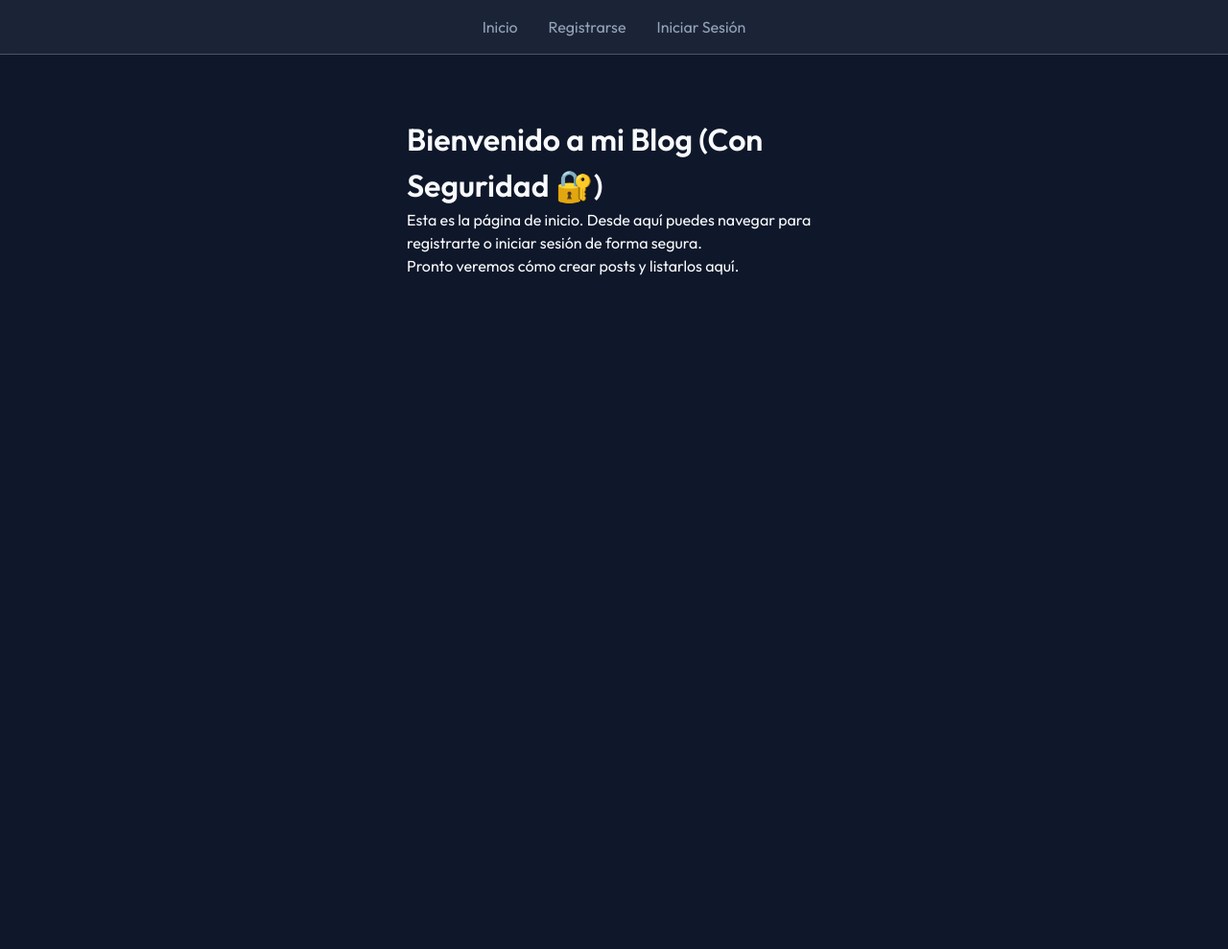
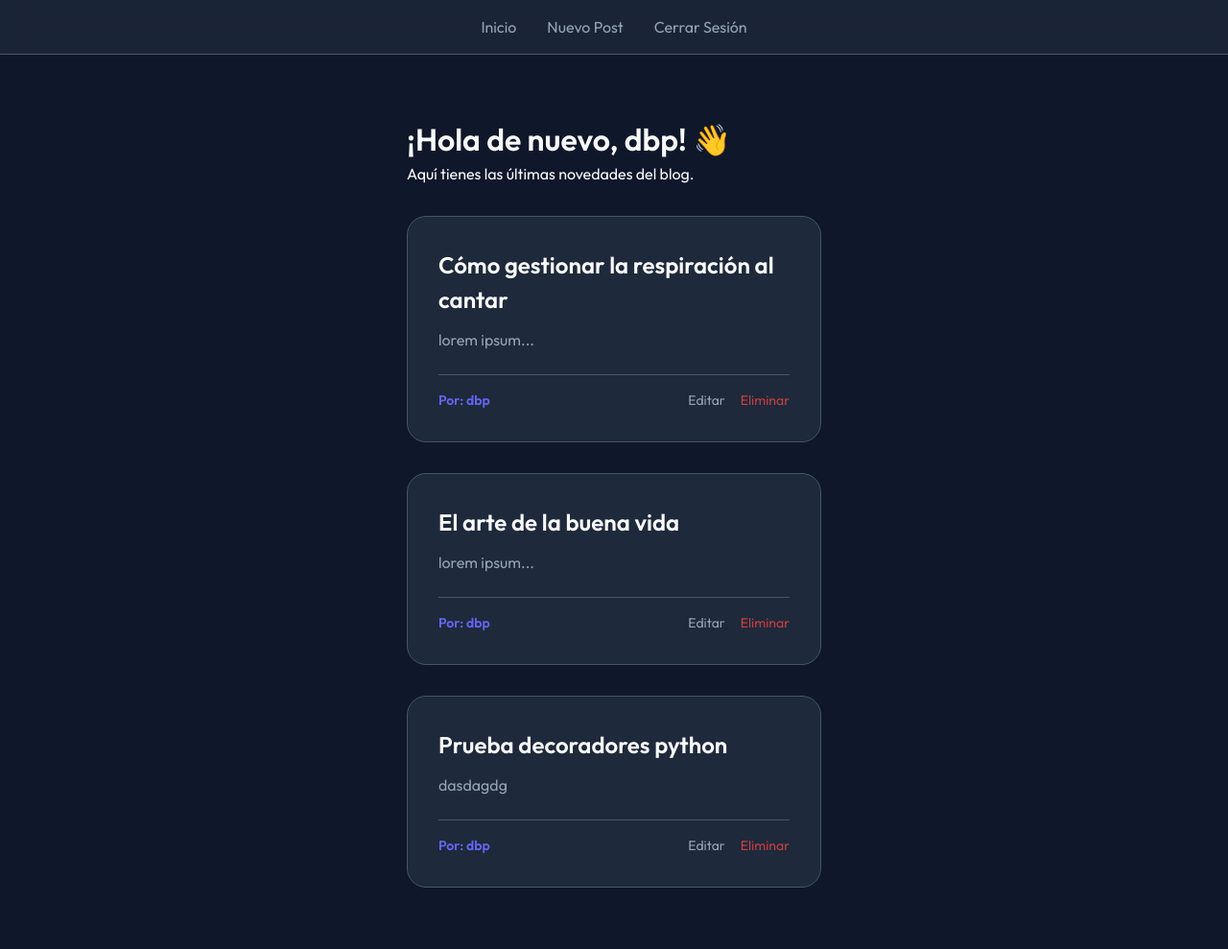
Before and after one commit to DavitBoo/flask, a Flask app: page / in a window 1280 px wide. Shown: the whole page at 96% size. Before the commit the page ends 287 px from the top, so only its background shows below. Run offline with Flask 3, Linux system fonts and the light colour scheme; a user stored in the database is signed in.

Commit message:
blog con auth done

```diff
--- a/main.py
+++ b/main.py
@@ -1,5 +1,16 @@
-from models import app, db, Usuario # importp tpdp del archivo models.py
-from flask import request, redirect, url_for, render_template, session
+from models import app, db, Usuario, Post # importp tpdp del archivo models.py
+from flask import request, redirect, url_for, render_template, flash
+from flask_login import LoginManager, login_user, logout_user, current_user, login_required
+
+login_manager = LoginManager()
+login_manager.init_app(app)
+login_manager.login_view = "login" # Redirige si intentan ir a links con @login_required
+
+@login_manager.user_loader
+def load_user(user_id):
+    return Usuario.query.get(int(user_id))  # si el id es válido, devuelve el usuario
+
+app.secret_key = "mi_clave_secreta_123"
 
 # Crear las tablas en la base de datos (si no existen)
 with app.app_context():
@@ -9,7 +20,9 @@ with app.app_context():
 
 @app.route('/')
 def home():
-    return render_template("index.html")
+    posts = Post.query.all()
+    return render_template("index.html", posts=posts)
+
 # registrar un usuario con HASH
 @app.route('/registro', methods=['GET', 'POST'])
 def registro():
@@ -25,13 +38,17 @@ def registro():
 
         db.session.add(usuario)
         db.session.commit()
-        return "Usuario registrado con éxito! Tu contraseña se guardó como un hash."
+        flash("Usuario registrado con éxito! Ahora puedes iniciar sesión.", "success")
+        return redirect(url_for("login"))
 
     return render_template("register.html")
 
 # verificar un login con HASH
 @app.route('/login', methods=['GET', 'POST'])
 def login():
+    if current_user.is_authenticated:
+        flash("Ya tienes la sesión iniciada 😀", "success" )
+        return redirect(url_for("home"))
     if request.method == 'POST':
         username = request.form.get('username')
         password = request.form.get('password')
@@ -40,14 +57,70 @@ def login():
 
         # Comprobar si el usuario existe Y si el hash coincide con la contraseña escrita
         if usuario and usuario.check_password(password):
-            session['user_id'] = username.id
-            return f"Bienvenido {username}! Has hecho login correctamente."
+            login_user(usuario) # como session['user_id'] = usuario.id pero más automático no solo guarda el id del usuario en la sesión
+            flash(f"¡Bienvenido {usuario.username}! Has iniciado sesión correctamente.", "success")
+            return redirect(url_for("home"))
         else:
-            return "Usuario o contraseña incorrectos."
+            flash("Usuario o contraseña incorrectos.", "error")
+            return redirect(url_for("login"))
 
     return render_template("login.html")
 
-# ! tengo que crear logout
+@app.route('/logout', methods=['GET', 'POST'])
+def logout():
+    logout_user()
+    flash("¡Hasta la próxima! Has cerrado sesión correctamente.", "success")
+    return redirect(url_for("home"))
+# --- CRUD DE POSTS ---
 
+@app.route('/post/nuevo', methods=['GET', 'POST'])
+@login_required     # decorador de flask login
+def nuevo_post():
+
+    if request.method == 'POST':
+        titulo = request.form.get('titulo')
+        contenido = request.form.get('contenido')
+
+        nuevo = Post(titulo=titulo, contenido=contenido, user_id=current_user.id)
+        db.session.add(nuevo)
+        db.session.commit()
+
+        flash("¡Post publicado con éxito!", "success")
+        return redirect(url_for('home'))
+
+    return render_template("nuevo_post.html")
+
+@app.route('/post/editar/<int:id>', methods=['GET', 'POST'])
+@login_required
+def editar_post(id):
+    post = Post.query.get_or_404(id)    # no necesito previamente pasarle el modelo a get_or_404 como parámetro
+
+    # Solo el autor puede editar
+    if current_user.id != post.user_id:
+        flash("No tienes permiso para editar este post.", "error")
+        return redirect(url_for('home'))
+
+    if request.method == 'POST':
+        post.titulo = request.form.get('titulo')
+        post.contenido = request.form.get('contenido')
+        db.session.commit()
+        flash("Post actualizado.", "success")
+        return redirect(url_for('home'))
+
+    return render_template("nuevo_post.html", post=post)
+
+@app.route('/post/eliminar/<int:id>', methods=['POST'])
+@login_required
+def eliminar_post(id):
+    post = Post.query.get_or_404(id)
+
+    if current_user.id != post.user_id:
+        flash("No puedes eliminar este post.", "error")
+        return redirect(url_for('home'))
+
+    db.session.delete(post)
+    db.session.commit()
+    flash("Post eliminado correctamente.", "success")
+    return redirect(url_for('home'))
 if __name__ == '__main__':
     app.run(debug=True)
--- a/templates/base.html
+++ b/templates/base.html
@@ -118,21 +118,24 @@
       }
     }
 
-      {
-      % block extra_css %
-    }
-
-      {
-      % endblock %
-    }
+    {% block extra_css %}{% endblock %}
   </style>
 </head>
 
 <body>
   <nav>
     <a href="{{ url_for('home') }}">Inicio</a>
+    {% if current_user.is_authenticated %}
+    <a href="{{ url_for('nuevo_post') }}">Nuevo Post</a>
+    <form action="{{ url_for('logout') }}" method="POST" style="display:inline;">
+      <button type="submit"
+        style="background:none; border:none; color:var(--text-muted); font-family:inherit; font-size:inherit; cursor:pointer; font-weight:500;">Cerrar
+        Sesión</button>
+    </form>
+    {% else %}
     <a href="{{ url_for('registro') }}">Registrarse</a>
     <a href="{{ url_for('login') }}">Iniciar Sesión</a>
+    {% endif %}
   </nav>
 
   <div class="container">
--- a/templates/index.html
+++ b/templates/index.html
@@ -2,8 +2,117 @@
 
 {% block title %}Inicio - Blog{% endblock %}
 
+{% block extra_css %}
+.post-list {
+    display: flex;
+    flex-direction: column;
+    gap: 2rem;
+    margin-top: 2rem;
+}
+
+.post-card {
+    background: var(--card-bg);
+    padding: 2rem;
+    border-radius: 20px;
+    border: 1px solid var(--border);
+    transition: transform 0.3s ease;
+}
+
+.post-card:hover {
+    transform: translateY(-5px);
+}
+
+.post-card h2 {
+    color: var(--text-main);
+    font-size: 1.5rem;
+    margin-bottom: 0.75rem;
+}
+
+.post-card p {
+    color: var(--text-muted);
+    font-size: 1rem;
+    margin-bottom: 1.5rem;
+    white-space: pre-wrap;
+}
+
+.post-meta {
+    display: flex;
+    justify-content: space-between;
+    align-items: center;
+    border-top: 1px solid var(--border);
+    padding-top: 1rem;
+    font-size: 0.875rem;
+}
+
+.post-author {
+    color: var(--primary);
+    font-weight: 600;
+}
+
+.post-actions {
+    display: flex;
+    gap: 1rem;
+}
+
+.post-actions a {
+    color: var(--text-muted);
+    text-decoration: none;
+    transition: color 0.2s;
+}
+
+.post-actions a:hover {
+    color: var(--primary);
+}
+
+.btn-delete {
+    background: none;
+    border: none;
+    color: var(--error);
+    font-family: inherit;
+    font-size: inherit;
+    cursor: pointer;
+    opacity: 0.8;
+}
+
+.btn-delete:hover {
+    opacity: 1;
+}
+{% endblock %}
+
 {% block content %}
-    <h1>Bienvenido a mi Blog (Con Seguridad 🔐)</h1>
-    <p>Esta es la página de inicio. Desde aquí puedes navegar para registrarte o iniciar sesión de forma segura.</p>
-    <p>Pronto veremos cómo crear posts y listarlos aquí.</p>
+    <div class="welcome-header">
+        {% if current_user.is_authenticated %}
+        <h1>¡Hola de nuevo, {{ current_user.username }}! 👋</h1>
+        <p>Aquí tienes las últimas novedades del blog.</p>
+        {% else %}
+        <h1>Bienvenido a mi Blog (Con Seguridad 🔐)</h1>
+        <p>Regístrate para poder publicar tus propios artículos.</p>
+        {% endif %}
+    </div>
+
+    <div class="post-list">
+        {% if posts %}
+            {% for post in posts %}
+            <div class="post-card">
+                <h2>{{ post.titulo }}</h2>
+                <p>{{ post.contenido }}</p>
+
+                <div class="post-meta">
+                    <span class="post-author">Por: {{ post.autor.username if post.autor else 'Anónimo' }}</span>
+
+                    {% if current_user.is_authenticated and current_user.id == post.user_id %}
+                    <div class="post-actions">
+                        <a href="{{ url_for('editar_post', id=post.id) }}">Editar</a>
+                        <form action="{{ url_for('eliminar_post', id=post.id) }}" method="POST" style="display:inline;">
+                            <button type="submit" class="btn-delete" onclick="return confirm('¿Estás seguro?')">Eliminar</button>
+                        </form>
+                    </div>
+                    {% endif %}
+                </div>
+            </div>
+            {% endfor %}
+        {% else %}
+            <p style="text-align: center; color: var(--text-muted); margin-top: 4rem;">No hay publicaciones todavía. ¡Sé el primero en escribir!</p>
+        {% endif %}
+    </div>
 {% endblock %}
```
Also changed, not shown: models.py (+11 -1 lines), templates/nuevo_post.html (added, +100 -0 lines), instance/blog.db.
